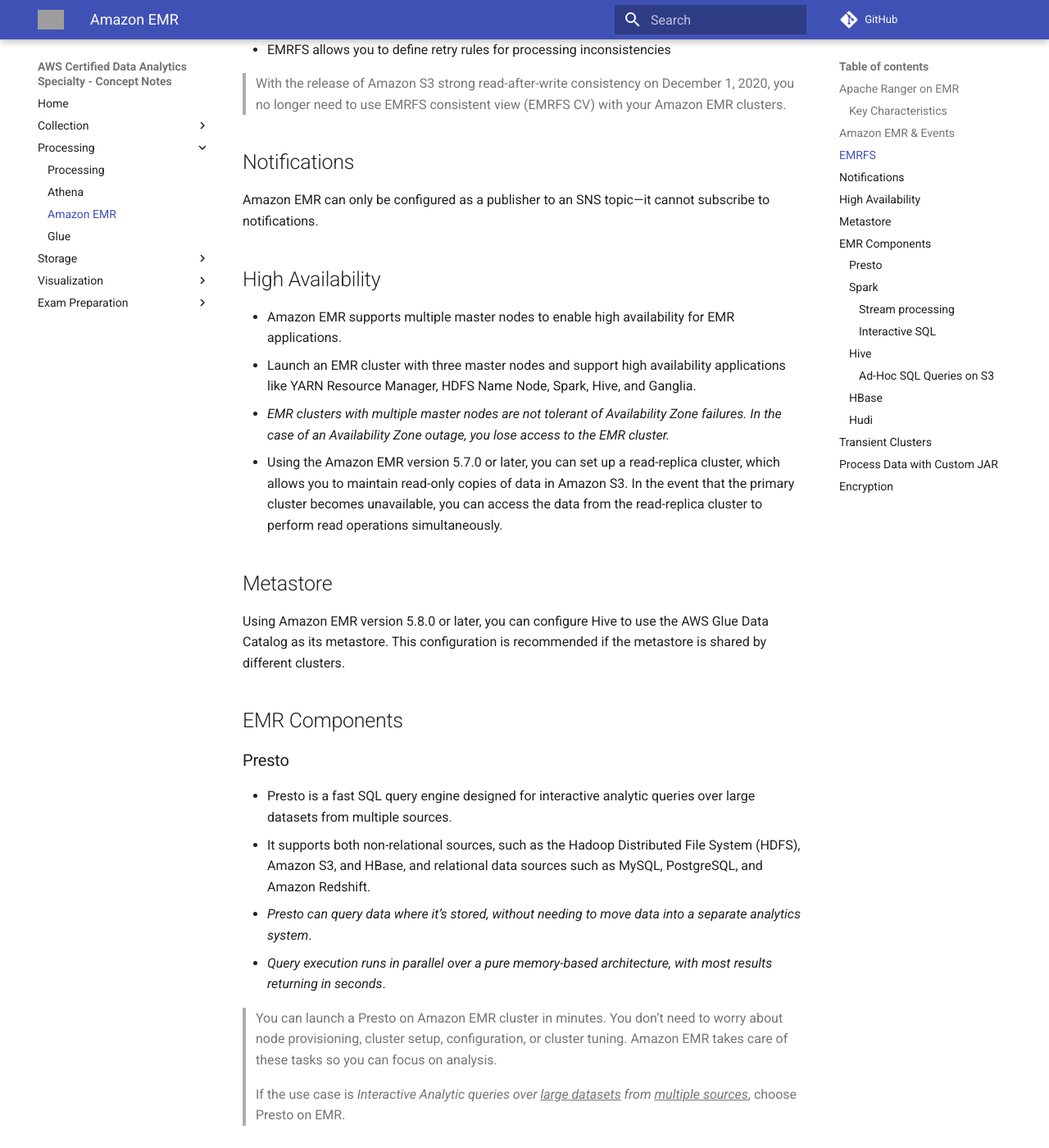
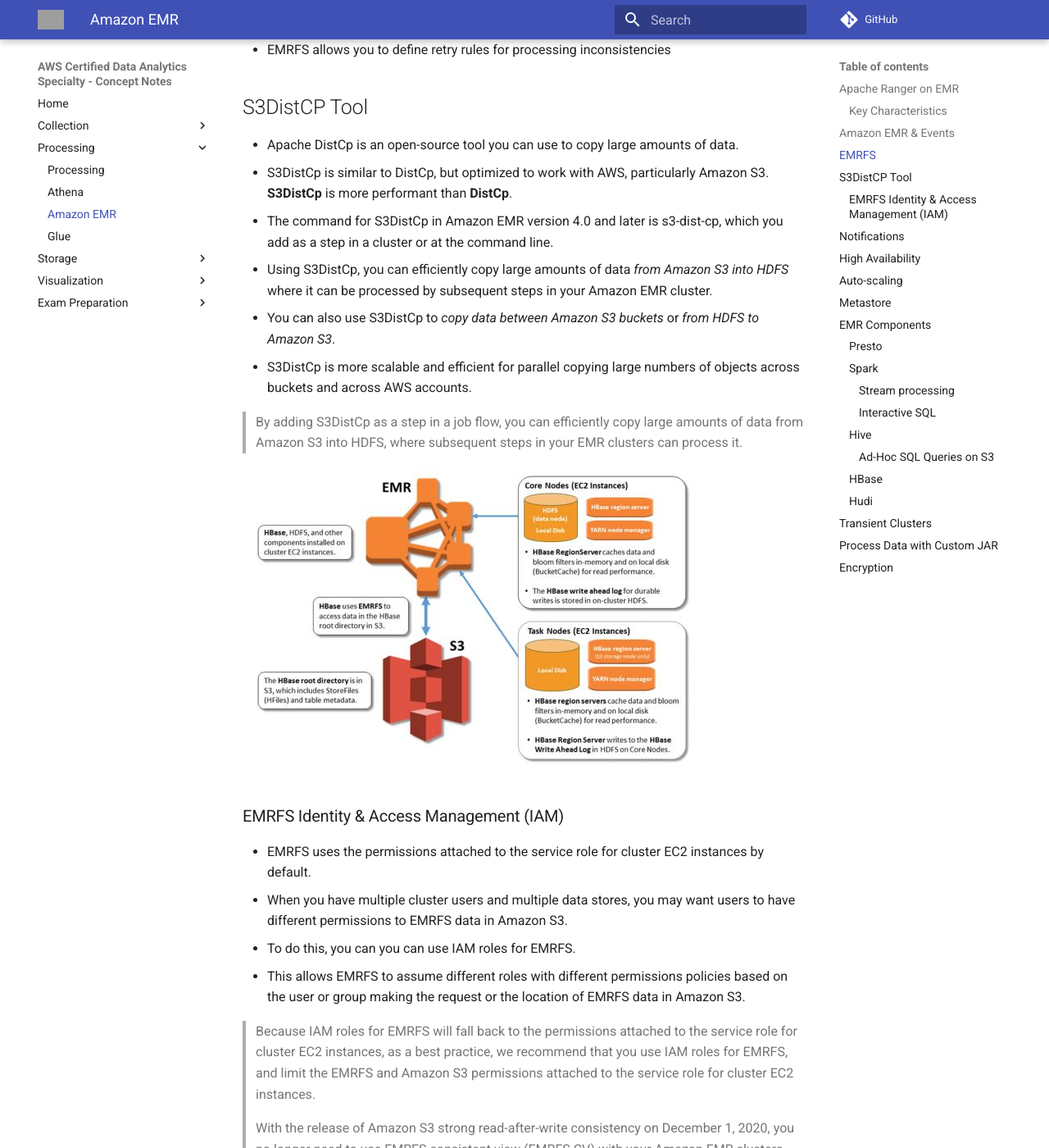
Before and after one commit to jeyabalajis/aws-certified-data-analytics-specialty-notes, an MkDocs documentation site: the page built from docs/processing/amazon_emr.md, in a window 1280 px wide and 1400 px high, scrolled down 958 px. Shown: the whole window at 82% size. Built offline with MkDocs 1.6.1 and Material for MkDocs 9.7.7, drawn with Linux system fonts in a browser that asks for light colours; comment, search, counter and statistics services are not loaded; some of the changed text lies outside the part shown; grey boxes are pictures that could not be loaded.

Commit message:
enriched documentation based on mock tests.

```diff
--- a/docs/processing/amazon_emr.md
+++ b/docs/processing/amazon_emr.md
@@ -23,6 +23,27 @@
 - EMRFS uses an Amazon DynamoDB database to store object metadata and track consistency in Amazon S3
 - EMRFS allows you to define retry rules for processing inconsistencies
 
+## S3DistCP Tool
+
+- Apache DistCp is an open-source tool you can use to copy large amounts of data.
+- S3DistCp is similar to DistCp, but optimized to work with AWS, particularly Amazon S3. **S3DistCp** is more performant than **DistCp**.
+- The command for S3DistCp in Amazon EMR version 4.0 and later is s3-dist-cp, which you add as a step in a cluster or at the command line.
+- Using S3DistCp, you can efficiently copy large amounts of data _from Amazon S3 into HDFS_ where it can be processed by subsequent steps in your Amazon EMR cluster.
+- You can also use S3DistCp to _copy data between Amazon S3 buckets_ or _from HDFS to Amazon S3_.
+- S3DistCp is more scalable and efficient for parallel copying large numbers of objects across buckets and across AWS accounts.
+
+> By adding S3DistCp as a step in a job flow, you can efficiently copy large amounts of data from Amazon S3 into HDFS, where subsequent steps in your EMR clusters can process it.
+
+![Alt text](emr_s3_emrfs.png)
+
+### EMRFS Identity & Access Management (IAM)
+- EMRFS uses the permissions attached to the service role for cluster EC2 instances by default.
+- When you have multiple cluster users and multiple data stores, you may want users to have different permissions to EMRFS data in Amazon S3.
+- To do this, you can you can use IAM roles for EMRFS.
+- This allows EMRFS to assume different roles with different permissions policies based on the user or group making the request or the location of EMRFS data in Amazon S3.
+
+> Because IAM roles for EMRFS will fall back to the permissions attached to the service role for cluster EC2 instances, as a best practice, we recommend that you use IAM roles for EMRFS, and limit the EMRFS and Amazon S3 permissions attached to the service role for cluster EC2 instances.
+
 > With the release of Amazon S3 strong read-after-write consistency on December 1, 2020, you no longer need to use EMRFS consistent view (EMRFS CV) with your Amazon EMR clusters.
 
 ## Notifications
@@ -35,6 +56,21 @@
 - Launch an EMR cluster with three master nodes and support high availability applications like YARN Resource Manager, HDFS Name Node, Spark, Hive, and Ganglia.
 - _EMR clusters with multiple master nodes are not tolerant of Availability Zone failures. In the case of an Availability Zone outage, you lose access to the EMR cluster._
 - Using the Amazon EMR version 5.7.0 or later, you can set up a read-replica cluster, which allows you to maintain read-only copies of data in Amazon S3. In the event that the primary cluster becomes unavailable, you can access the data from the read-replica cluster to perform read operations simultaneously.
+
+## Auto-scaling
+
+When you create a cluster and specify the configuration of the master node, core nodes, and task nodes, you have two configuration options. You can use:
+
+- Instance fleets
+- **Instance groups (provides autoscaling)**
+
+When automatic scaling is configured, Amazon EMR adds and removes instances based on Amazon CloudWatch metrics that you specify.
+
+The following are two of the most common metrics used for automatic scaling in Amazon EMR:
+
+- **YarnMemoryAvailablePercentage**: The percentage of remaining memory available to YARN.
+- **ContainerPendingRatio**: The ratio of pending containers to containers allocated. You can use this metric to scale a cluster based on container-allocation behavior for varied loads, which is useful for performance tuning.
+- **CapacityRemainingGB** metric is the amount of remaining HDFS disk capacity.
 
 ## Metastore
 
```
Also changed, not shown: docs/collection/kinesis_data_analysis.md (+8 -0 lines), docs/processing/glue.md (+15 -0 lines), docs/storage/redshift.md (+8 -0 lines), docs/visualization/open_search.md (+13 -2 lines), docs/visualization/visualization.md (+1 -1 lines), docs/collection/kinesis_data_analytics_application.png (added), docs/processing/emr_s3_emrfs.png (added), docs/processing/glue_crawler.png (added), docs/processing/glue_data_catalog_with_crawler.png (added).
